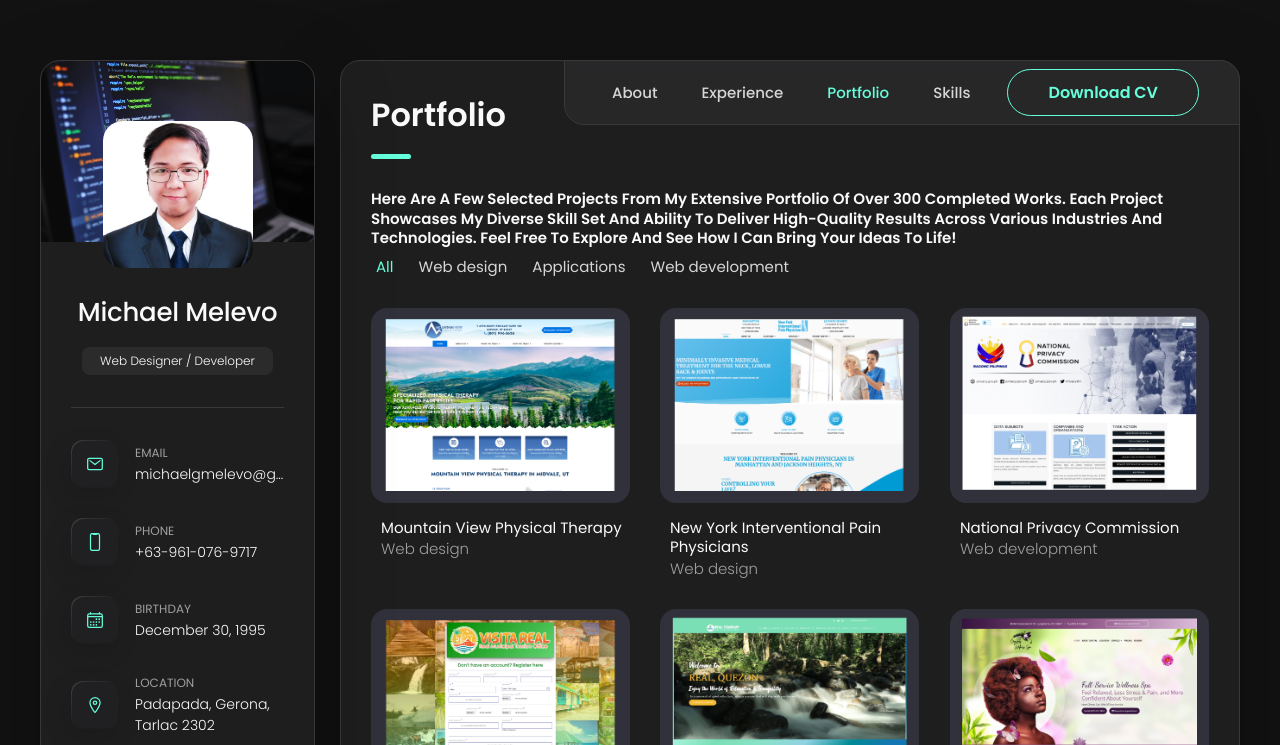
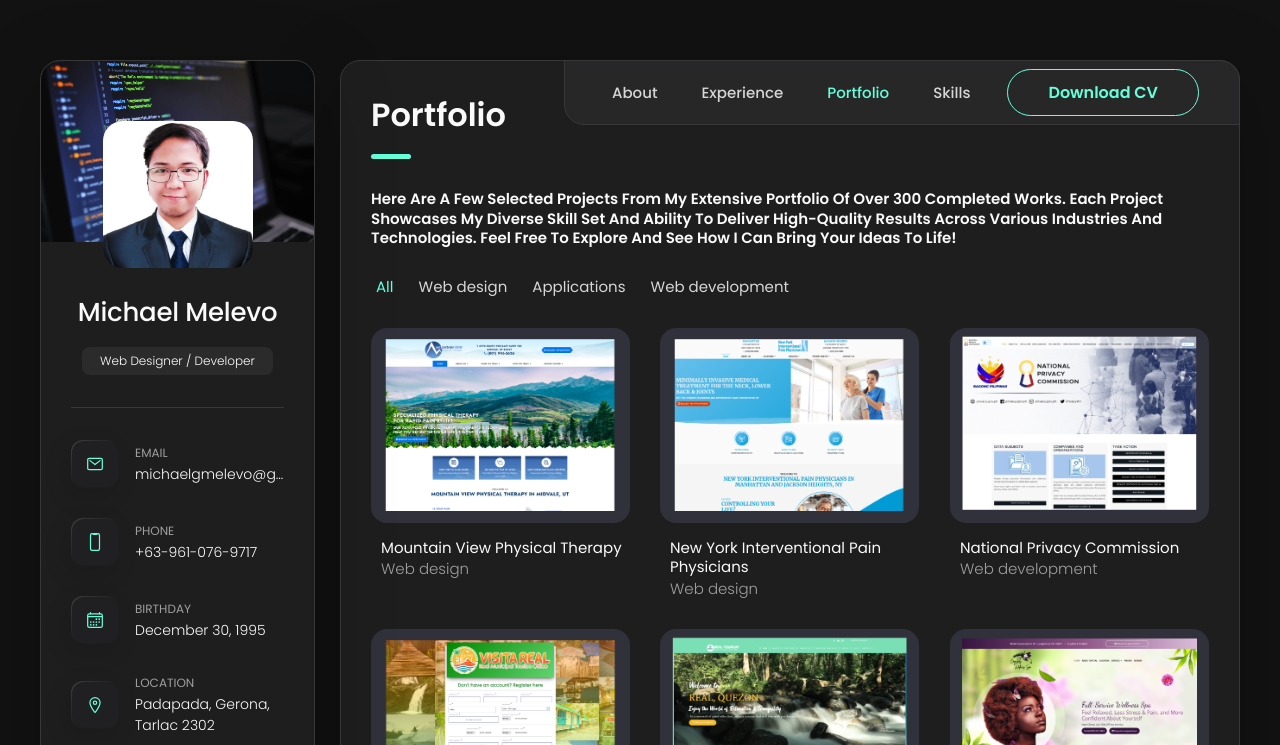
Before and after one commit to michaelmelevo/michaelmelevo.github.io, a plain HTML site: page index.html in a window 1280 px wide. Both pictures are taken after a click on the button "Portfolio". Shown: the top 745 px of the page. Drawn offline with nearby package versions, Linux system fonts and the light colour scheme.

Commit message:
Update index.html

```diff
--- a/index.html
+++ b/index.html
@@ -490,7 +490,7 @@
         </header>
 
         <section class="projects">
-          <h4 class="h4 timeline-item-title">Here are a few selected projects from my extensive portfolio of over 300 completed works. Each project showcases my diverse skill set and ability to deliver high-quality results across various industries and technologies. Feel free to explore and see how I can bring your ideas to life!</h4>
+          <h4 class="h4 timeline-item-title" style="padding-bottom: 20px;">Here are a few selected projects from my extensive portfolio of over 300 completed works. Each project showcases my diverse skill set and ability to deliver high-quality results across various industries and technologies. Feel free to explore and see how I can bring your ideas to life!</h4>
           <ul class="filter-list">
 
             <li class="filter-item">
```
